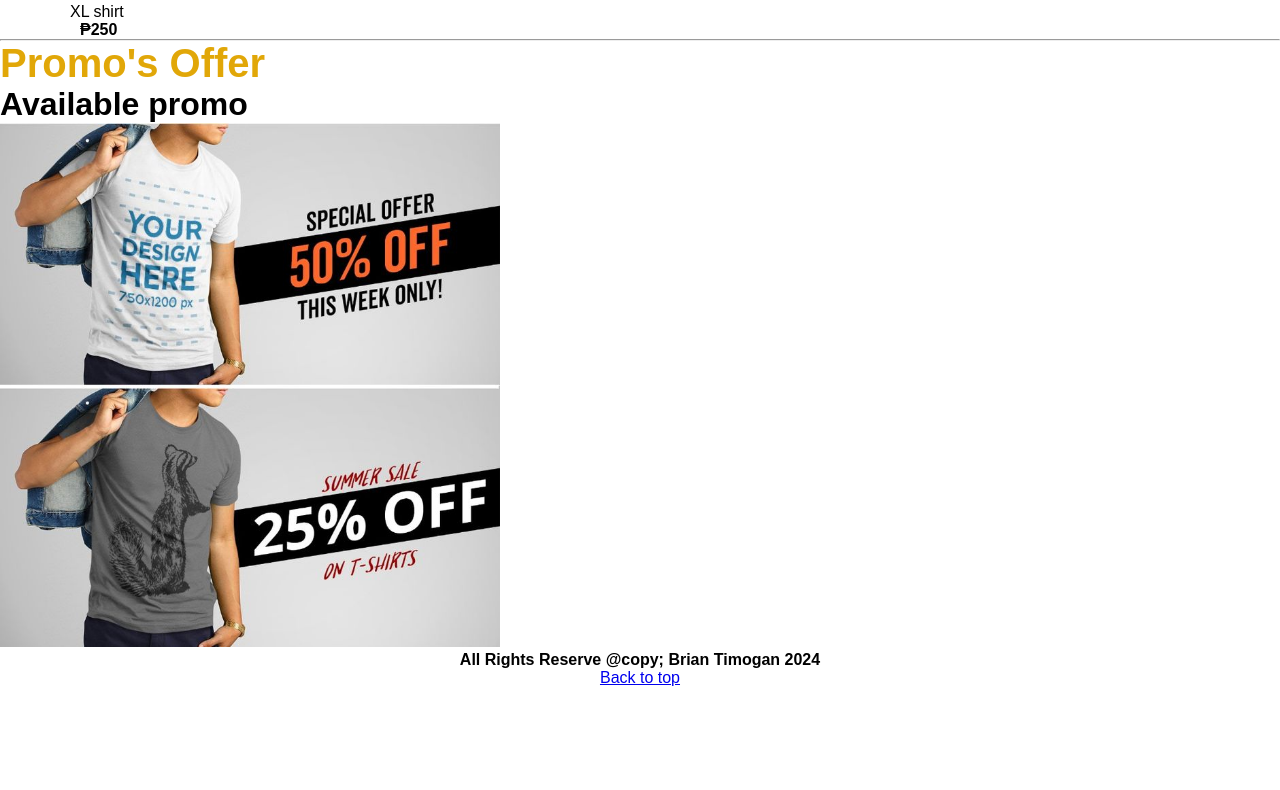
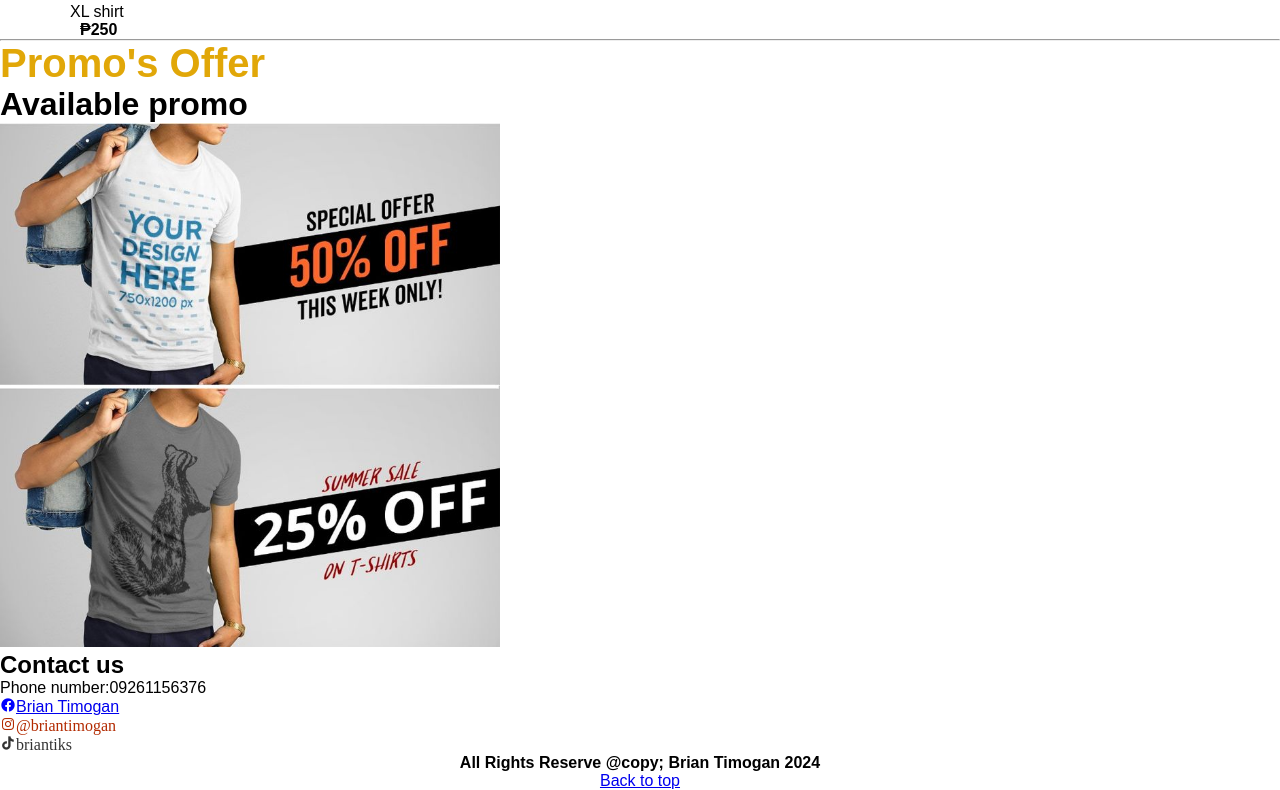
Before and after one commit to brian54322/activity-5, a plain HTML site: page index.html in a window 1280 px wide. Shown: the part 1131-1921 px from the top of the page. Before the commit the page ends 1818 px from the top, so only its background shows below. Drawn offline with nearby package versions, Linux system fonts and the light colour scheme.

Commit message:
4thcommit

```diff
--- a/index.html
+++ b/index.html
@@ -5,6 +5,7 @@
     <meta name="viewport" content="width=device-width, initial-scale=1.0">
     <title>My Online Store</title>
     <link rel="stylesheet" href="style.css">
+    <link href='https://unpkg.com/boxicons@2.1.4/css/boxicons.min.css' rel='stylesheet'>
 </head>
 <body>
     <header>
@@ -14,7 +15,7 @@
             <a href="#about">About us</a>
             <a href="#prods">Products</a>
             <a href="#proms">Promos</a>
-            <a href="#">Contact Us</a>
+            <a href="#contacs">Contact Us</a>
        </nav>
     </header>
     <section class="about">
@@ -27,6 +28,7 @@
     </div>
 
     </section>
+    <main>
     <article id="prods">
         <h1 class="product" style="color: rgb(239, 164, 59);">Products</h1>
         <section class="prods">
@@ -59,10 +61,18 @@
             </figure>
        </section>
    </article>
+   <article id="contacs">
+    <h2>Contact us</h2>
+    <section>
+        <p>Phone number:09261156376</p>
+    <a href="#"><i class='bx bxl-facebook-circle' style="color: blue;"></i>Brian Timogan</a><br>
+    <a href="#"><i class='bx bxl-instagram' style="color: #b22a00;">@briantimogan</i></a><br>
+    <a href="#"><i class='bx bxl-tiktok' style="color: #333333;">briantiks</i></a><br>
+</section>
+</article>
    <footer style="text-align: center;">
     <h4>All Rights Reserve @copy; Brian Timogan 2024</h4>
     <a href="#top" style="text-align: center;">Back to top</a>
-
-  </footer>
+</main>
 </body>
 </html>
```
Also changed, not shown: icon/fb_icon_325x325.png (added).
